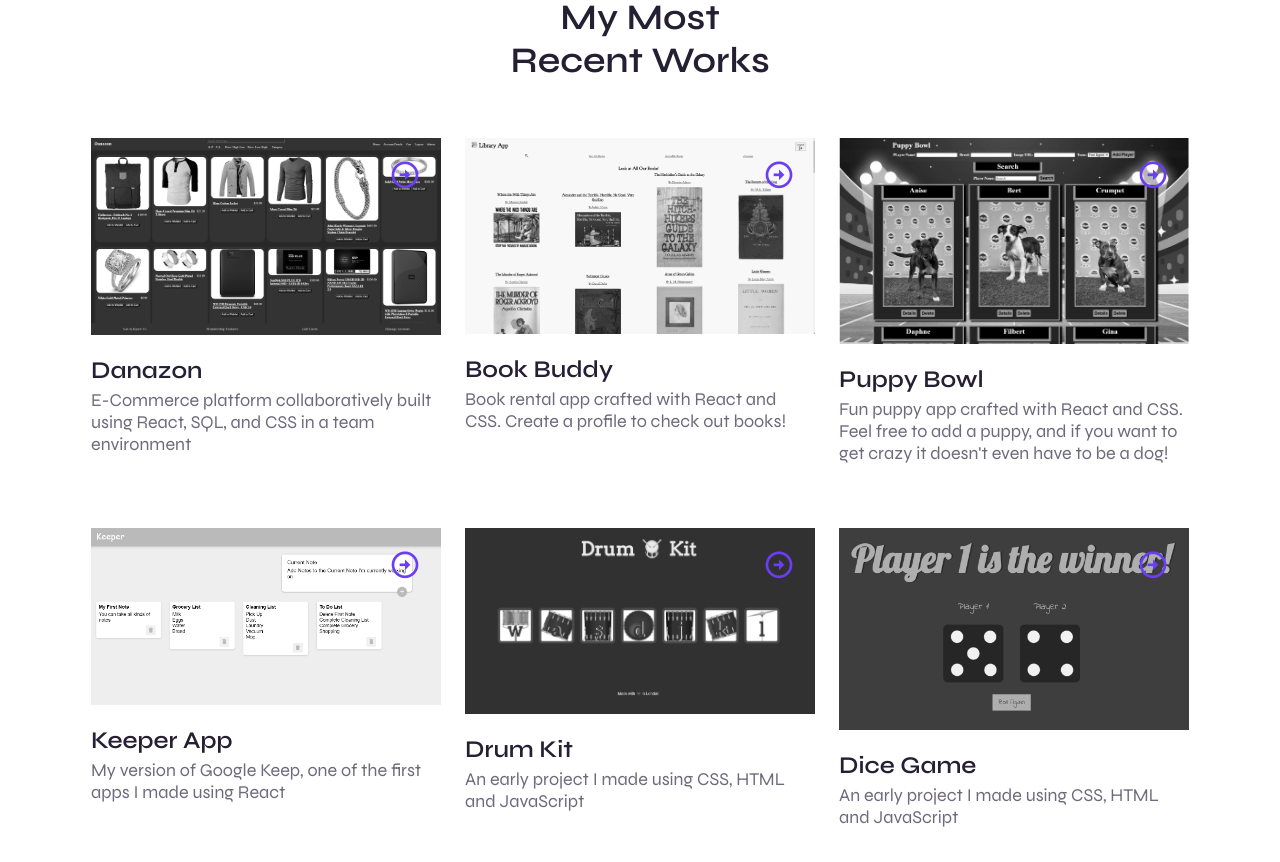
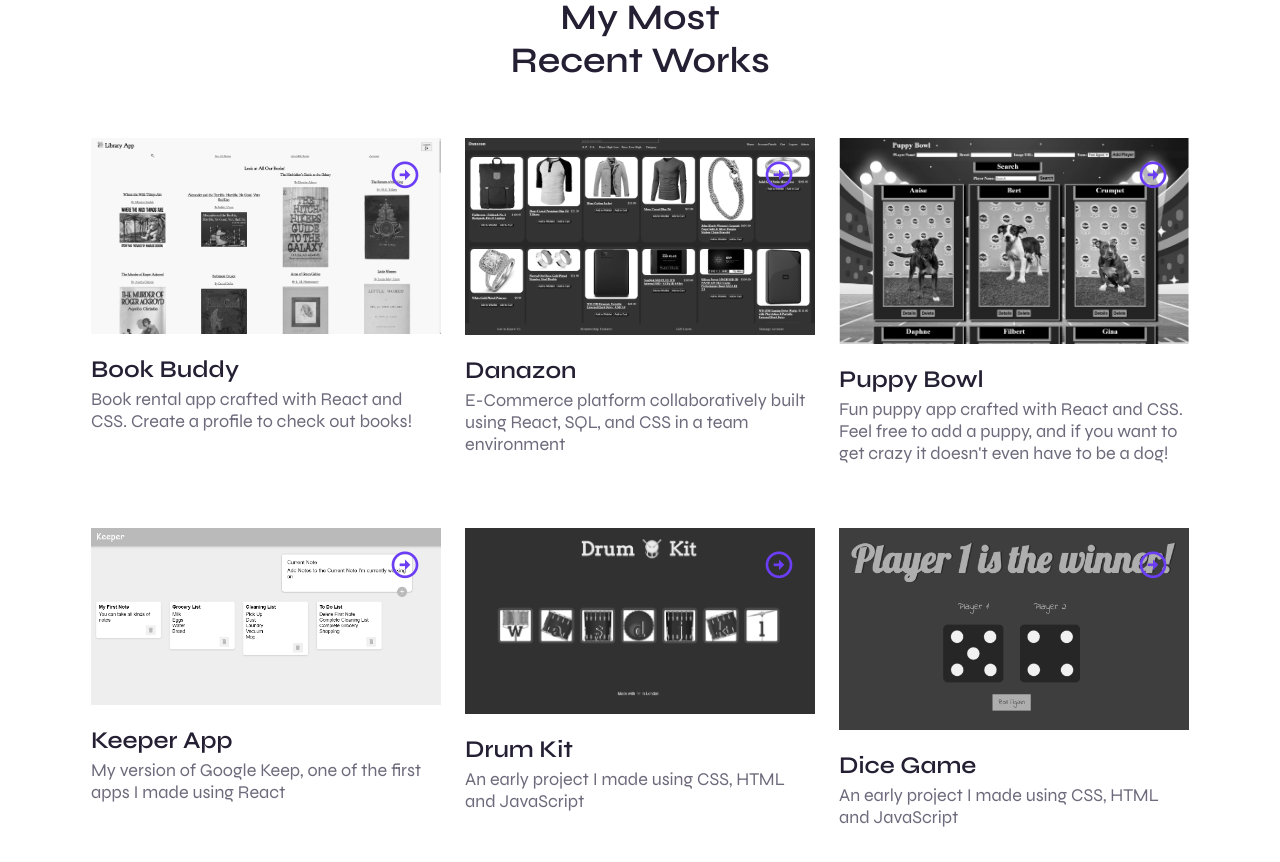
Before and after one commit to dvirak/Personal-Website, a React (Vite) app: page / in a window 1280 px wide. Shown: the part 2200-3062 px from the top of the page. Built offline with nearby package versions, Linux system fonts and the light colour scheme.

Commit message:
Fixed Up Work Section

```diff
--- a/src/Components/Work/Work.jsx
+++ b/src/Components/Work/Work.jsx
@@ -23,17 +23,17 @@ export default function Work({ workPage }) {
         }`}
       >
         <WorkCard
+          link="https://willowy-cupcake-3e652e.netlify.app/"
+          image={bookBuddyScreenShot}
+          title="Book Buddy"
+          description="Book rental app crafted with React and CSS. Create a profile to check out books!"
+        />
+
+        <WorkCard
           link="https://danazon.netlify.app/"
           image={danazonScreenShot}
           title="Danazon"
           description="E-Commerce platform collaboratively built using React, SQL, and CSS in a team environment"
-        />
-
-        <WorkCard
-          link="https://willowy-cupcake-3e652e.netlify.app/"
-          image={bookBuddyScreenShot}
-          title="Book Buddy"
-          description="Book rental app crafted with React and CSS. Create a profile to check out books!"
         />
 
         <WorkCard
```
